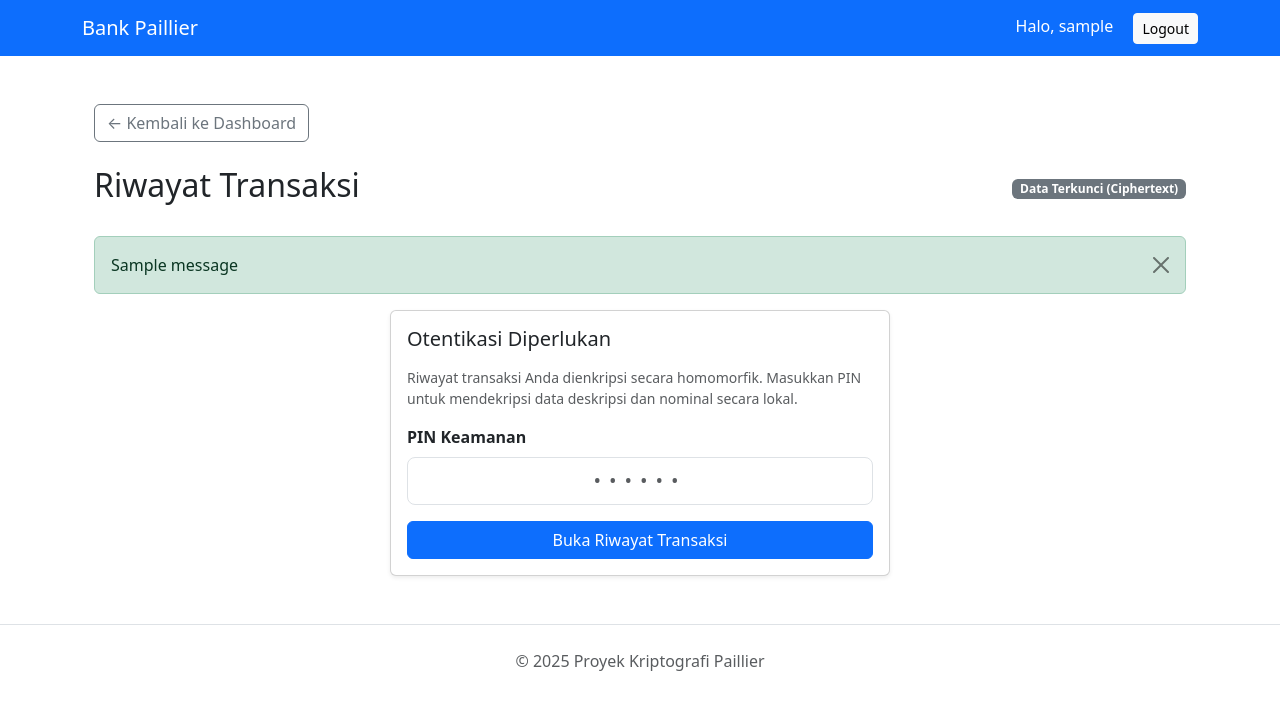
After one commit to WigunTedja/Program, a Django app: page /bank/riwayat/ in a window 1280 px wide. The commit adds this page. Shown: the top 710 px of the page. Run offline with Django 5.2, Linux system fonts and the light colour scheme; a user stored in the database is signed in; tables that the repository leaves empty hold one stand-in row (values such as "Sample post"); one stand-in notice (Sample message) is shown.

Commit message:
added riwayat transaksi

```diff
--- a/paillier_bank/authentication/models.py
+++ b/paillier_bank/authentication/models.py
@@ -4,6 +4,9 @@ class Nasabah(models.Model):
 
     user = models.OneToOneField(User, on_delete=models.CASCADE, related_name='nasabah')
     nama_lengkap = models.CharField(max_length=255)
+
+    # Akan dienkripsi
+    alamat = models.TextField(null=True, blank=True)
 
     # Saldo saat ini (Ciphertext).
     # Disarankan: default value di-set saat user create, bukan di sini (karena butuh enkripsi '0')
--- a/paillier_bank/banking/models.py
+++ b/paillier_bank/banking/models.py
@@ -22,6 +22,9 @@ class Transaction(models.Model):
     # HANYA TERISI JIKA TIPE TRANSAKSI = TRANSFER
     amount_enc_receiver = models.TextField(null=True, blank=True, help_text="Nominal encrypted with Receiver PK")
 
+    # Akan dienkripsi
+    deskripsi = models.TextField(null=True, blank=True)
+
     # Menggunakan ForeignKey agar data konsisten. Jika penerima dihapus, set null.
     related_nasabah = models.ForeignKey(
         'authentication.Nasabah',
--- a/paillier_bank/banking/templates/pages/admin_register_nasabah.html
+++ b/paillier_bank/banking/templates/pages/admin_register_nasabah.html
@@ -71,6 +71,11 @@
                     </div>
 
                     <div class="form-group">
+                        <label for="alamat">Alamat</label>
+                        <input type="text" id="alamat" name="alamat" required placeholder="Budi Santoso">
+                    </div>
+
+                    <div class="form-group">
                         <label for="email">Email</label>
                         <input type="text" id="email" name="email" required placeholder="budi@example.com">
                     </div>
--- a/paillier_bank/banking/templates/pages/admin_setor_tunai.html
+++ b/paillier_bank/banking/templates/pages/admin_setor_tunai.html
@@ -105,6 +105,11 @@
                 <input type="number" name="nominal_setor" id="nominal_setor" required min="1" placeholder="Contoh: 50000">
                 <p class="helper-text">*Nominal akan dienkripsi sebelum disimpan.</p>
             </div>
+            <div class="form-group">
+                <label for="deskripsi">Deskripsi</label>
+                <input type="text" name="deskripsi" id="deskripsi" placeholder="Deskripsi Transaksi">
+                <p class="helper-text">*Deskripsi dienkripsi sebelum disimpan.</p>
+            </div>
 
             <button type="submit" class="btn-submit">Proses Transaksi</button>
         </form>
--- a/paillier_bank/banking/templates/pages/admin_tarik_tunai.html
+++ b/paillier_bank/banking/templates/pages/admin_tarik_tunai.html
@@ -105,6 +105,11 @@
                 <input type="number" name="nominal_tarik" id="nominal_tarik" required min="1" placeholder="Contoh: 50000">
                 <p class="helper-text">*Nominal akan dienkripsi sebelum disimpan.</p>
             </div>
+            <div class="form-group">
+                <label for="deskripsi">Deskripsi</label>
+                <input type="text" name="deskripsi" id="deskripsi" placeholder="Deskripsi Transaksi">
+                <p class="helper-text">*Deskripsi dienkripsi sebelum disimpan.</p>
+            </div>
 
             <button type="submit" class="btn-submit">Proses Transaksi</button>
         </form>
--- /dev/null
+++ b/paillier_bank/banking/templates/pages/riwayat_transaksi.html
@@ -0,0 +1,104 @@
+{% extends 'base.html' %}
+
+{% block content %}
+<div class="container mt-5">
+
+    <div class="mb-4">
+        <a href="{% url 'bank-dashboard' %}" class="btn btn-outline-secondary">
+            &larr; Kembali ke Dashboard
+        </a>
+    </div>
+
+    <div class="d-flex justify-content-between align-items-center mb-4">
+        <h2>Riwayat Transaksi</h2>
+        {% if pin_verified %}
+            <span class="badge bg-success">Data Terdekripsi</span>
+        {% else %}
+            <span class="badge bg-secondary">Data Terkunci (Ciphertext)</span>
+        {% endif %}
+    </div>
+
+    {% if messages %}
+        {% for message in messages %}
+            <div class="alert alert-{{ message.tags }} alert-dismissible fade show" role="alert">
+                {{ message }}
+                <button type="button" class="btn-close" data-bs-dismiss="alert" aria-label="Close"></button>
+            </div>
+        {% endfor %}
+    {% endif %}
+
+    {% if not pin_verified %}
+        <div class="card shadow-sm mx-auto" style="max-width: 500px;">
+            <div class="card-body">
+                <h5 class="card-title mb-3">Otentikasi Diperlukan</h5>
+                <p class="text-muted small">Riwayat transaksi Anda dienkripsi secara homomorfik. Masukkan PIN untuk mendekripsi data deskripsi dan nominal secara lokal.</p>
+                <form method="POST">
+                    {% csrf_token %}
+                    <div class="mb-3">
+                        <label for="pin" class="form-label fw-bold">PIN Keamanan</label>
+                        <input type="password" class="form-control form-control-lg text-center" id="pin" name="pin"
+                               maxlength="6" required placeholder="••••••" style="letter-spacing: 0.5rem;">
+                    </div>
+                    <div class="d-grid gap-2">
+                        <button type="submit" class="btn btn-primary">Buka Riwayat Transaksi</button>
+                    </div>
+                </form>
+            </div>
+        </div>
+    {% else %}
+        <div class="card shadow-sm">
+            <div class="card-body p-0">
+                <div class="table-responsive">
+                    <table class="table table-hover mb-0">
+                        <thead class="table-light">
+                            <tr>
+                                <th>Waktu</th>
+                                <th>Tipe</th>
+                                <th>Deskripsi</th>
+                                <th class="text-end">Nominal</th>
+                            </tr>
+                        </thead>
+                        <tbody>
+                            {% for tx in transaksi %}
+                            <tr>
+                                <td class="align-middle">
+                                    <small class="text-muted">{{ tx.timestamp|date:"d M Y" }}</small><br>
+                                    {{ tx.timestamp|date:"H:i" }}
+                                </td>
+                                <td class="align-middle">
+                                    {% if tx.type == 'SETOR' %}
+                                        <span class="badge rounded-pill bg-success">SETOR</span>
+                                    {% elif tx.type == 'TARIK' %}
+                                        <span class="badge rounded-pill bg-danger">TARIK</span>
+                                    {% else %}
+                                        <span class="badge rounded-pill bg-primary">{{ tx.type }}</span>
+                                    {% endif %}
+                                </td>
+                                <td class="align-middle">
+                                    <strong>{{ tx.deskripsi }}</strong>
+                                </td>
+                                <td class="align-middle text-end fw-bold">
+                                    {% if tx.type == 'TARIK' %}-{% else %}+{% endif %}
+                                    Rp {{ tx.amount_enc }}
+                                </td>
+                            </tr>
+                            {% empty %}
+                            <tr>
+                                <td colspan="4" class="text-center py-4 text-muted">
+                                    Belum ada riwayat transaksi.
+                                </td>
+                            </tr>
+                            {% endfor %}
+                        </tbody>
+                    </table>
+                </div>
+            </div>
+        </div>
+
+        <div class="mt-4 d-flex justify-content-center">
+            <a href="{% url 'riwayat-transaksi-nasabah' %}" class="btn btn-warning">Sembunyikan / Kunci Kembali</a>
+        </div>
+    {% endif %}
+
+</div>
+{% endblock %}
--- a/paillier_bank/banking/urls.py
+++ b/paillier_bank/banking/urls.py
@@ -9,5 +9,5 @@ urlpatterns = [
 
     path('dashboard/', views.dashboard, name='bank-dashboard'),
     path('saldo/', views.lihat_saldo, name='lihat-saldo'),
-    path('transfer/', views.transfer_saldo, name='transfer-saldo'),
+    path('riwayat/', views.riwayat_transaksi, name='riwayat-transaksi-nasabah'),
 ]
--- a/paillier_bank/banking/views.py
+++ b/paillier_bank/banking/views.py
@@ -7,9 +7,10 @@ from django.db.models import Q
 from authentication.models import Nasabah
 from django.http import HttpResponse
 import hashlib
-from phe import paillier, EncryptedNumber
-from .utils import decrypt_private_key, encrypt_private_key, paillier_encrypt, generate_paillier_keypair, paillier_addition, paillier_subtraction, PublicKey
+# from phe import paillier, EncryptedNumber
+from .utils import EncryptedNumber, decrypt_private_key, encrypt_private_key, paillier_encrypt, generate_paillier_keypair, paillier_addition, paillier_subtraction, PublicKey, PrivateKey
 from .models import Transaction
+from . import text_encrypt
 
 
 def is_admin(user):
@@ -44,6 +45,7 @@ def admin_register_nasabah_page(request):
     if request.method == 'POST':
         nama_lengkap = request.POST.get('nama_lengkap')
         username = request.POST.get('username')
+        alamat = request.POST.get('alamat')
         email = request.POST.get('email')
         password = request.POST.get('password')
         pin = request.POST.get('pin')
@@ -71,6 +73,9 @@ def admin_register_nasabah_page(request):
                 # 6. Hash PIN
                 pin_hash = hashlib.sha256(pin.encode()).hexdigest()
 
+                # 7. Enkripsi alamat
+                encrypted_alamat = text_encrypt.encrypt_text(alamat, public_key)
+
                 # 7. Simpan Nasabah
                 Nasabah.objects.create(
                     user=user,
@@ -80,7 +85,8 @@ def admin_register_nasabah_page(request):
                     priv_pail_key=encrypted_priv_key,
                     key_salt=salt_hex,
                     pin_hash=pin_hash,
-                    encrypted_saldo=encrypted_saldo_str
+                    encrypted_saldo=encrypted_saldo_str,
+                    alamat=encrypted_alamat
                 )
 
                 messages.success(request, f"Sukses! Nasabah {nama_lengkap} berhasil didaftarkan dengan Kunci Homomorfik.")
@@ -101,6 +107,7 @@ def admin_setor_tunai(request):
         username = request.POST.get('username', '').strip()
         email = request.POST.get('email', '').strip()
         nominal_setor = request.POST.get('nominal_setor')
+        deskripsi = request.POST.get('deskripsi')
 
         try:
             # Validasi input kosong
@@ -150,13 +157,16 @@ def admin_setor_tunai(request):
                 nasabah.encrypted_saldo = str(cipher_saldo_baru)
                 nasabah.save()
 
-                # 7. Catat riwayat transaksi
+                # 7. Enkripsi riwayat
+                encrypted_deskripsi = text_encrypt.encrypt_text(deskripsi, public_key)
+                # 8. Catat riwayat transaksi
                 Transaction.objects.create(
                     nasabah= nasabah,
                     transaction_type = 'SETOR',
                     amount_enc_sender= str(cipher_setor.ciphertext()),
                     amount_enc_receiver= None,
                     related_nasabah= None,
+                    deskripsi= encrypted_deskripsi,
                 )
 
                 messages.success(request, f"Sukses! Saldo  ditambahkan ke {nasabah.nama_lengkap}.")
@@ -176,6 +186,7 @@ def admin_tarik_tunai(request):
         username = request.POST.get('username','').strip()
         email = request.POST.get('email','').strip()
         nominal_tarik = request.POST.get('nominal_tarik')
+        deskripsi = request.POST.get('deskripsi')
 
         try:
             # Validasi input kosong
@@ -223,13 +234,18 @@ def admin_tarik_tunai(request):
                 nasabah.encrypted_saldo = str(cipher_saldo_baru)
                 nasabah.save()
 
-                # 7. Catat riwayat transaksi
+
+                # 7. Enkripsi riwayat
+                encrypted_deskripsi = text_encrypt.encrypt_text(deskripsi, public_key)
+
+                # 8. Catat riwayat transaksi
                 Transaction.objects.create(
                     nasabah=nasabah,
                     transaction_type = 'TARIK',
                     amount_enc_sender = str(cipher_tarik.ciphertext()),
                     amount_enc_receiver = None,
                     related_nasabah = None,
+                    deskripsi = encrypted_deskripsi,
                 )
 
                 messages.success(request, f"Sukses! Saldo  ditarik dari {nasabah.nama_lengkap}.")
@@ -247,18 +263,14 @@ def admin_tarik_tunai(request):
 
 @login_required(login_url='login')
 def lihat_saldo(request):
-    """
-    View untuk melihat saldo terdekripsi.
-    Membutuhkan input PIN dari user setiap kali diakses (Session-less encryption).
-    """
-    nasabah = request.user.nasabah # Mengakses via related_name
+    nasabah = request.user.nasabah
     saldo_plain = None
     error_msg = None
 
     if request.method == 'POST':
         pin_input = request.POST.get('pin')
 
-        # 1. Verifikasi Hash PIN (Cepat, hemat resource CPU sebelum dekripsi berat)
+        # 1. Verifikasi Hash PIN
         input_hash = hashlib.sha256(pin_input.encode()).hexdigest()
 
         if input_hash != nasabah.pin_hash:
@@ -277,16 +289,18 @@ def lihat_saldo(request):
                 # Saldo di DB tersimpan sebagai String angka ciphertext
                 encrypted_saldo_int = int(nasabah.encrypted_saldo)
 
-                # Bungkus kembali menjadi EncryptedNumber agar bisa didekripsi library phe
-                enc_saldo_obj = paillier.EncryptedNumber(private_key.public_key, encrypted_saldo_int)
+                # Bungkus kembali menjadi EncryptedNumber
+                publicKey_nasabah = PublicKey(int(nasabah.pub_key_n))
+                # enc_saldo_obj = EncryptedNumber(encrypted_saldo_int, publicKey_nasabah)
 
                 # DO THE MAGIC: Dekripsi Homomorfik
-                saldo_plain = private_key.decrypt(enc_saldo_obj)
+                saldo_plain = private_key.decrypt(encrypted_saldo_int)
 
                 messages.success(request, "Saldo berhasil didekripsi.")
 
             except Exception as e:
                 error_msg = f"Error Dekripsi: {str(e)}"
+                print(f"DEBUG: Error={str(e)}")
                 messages.error(request, error_msg)
 
     return render(request, 'pages/lihat_saldo.html', {
@@ -295,6 +309,64 @@ def lihat_saldo(request):
     })
 
 @login_required(login_url='login')
-def transfer_saldo(request):
-    # TODO: Nanti di sini form transfer -> homomorphic addition -> update DB
-    return HttpResponse("<h3>PLACEHOLDER: Halaman Transfer (Homomorphic Addition akan ada di sini)</h3>")
+def riwayat_transaksi(request):
+    nasabah = request.user.nasabah
+    transaksi_list = Transaction.objects.filter(nasabah=nasabah).order_by('-timestamp')
+    transactions_decrypted = []
+    pin_verified = False
+
+    if request.method == 'POST':
+        pin_input = request.POST.get('pin')
+
+        # 1. Verifikasi Hash PIN
+        input_hash = hashlib.sha256(pin_input.encode()).hexdigest()
+
+        if input_hash != nasabah.pin_hash:
+            messages.error(request, "PIN Salah!")
+        else:
+            try:
+                # 2. Dekripsi Private Key Paillier menggunakan PIN
+                private_key = decrypt_private_key(
+                    encrypted_blob_str=nasabah.priv_pail_key,
+                    pin=pin_input,
+                    salt_hex=nasabah.key_salt,
+                    pub_n=nasabah.pub_key_n
+                )
+
+                # Rekonstruksi Public Key untuk proses dekripsi teks
+                public_key = PublicKey(int(nasabah.pub_key_n))
+
+                # 3. Iterasi dan Dekripsi Deskripsi per Transaksi
+                for tx in transaksi_list:
+                    deskripsi = "Gagal mendekripsi deskripsi."
+                    nominal = "Gagal mendekripsi nominal"
+                    if tx.deskripsi:
+                        deskripsi = text_encrypt.decrypt_text(tx.deskripsi,private_key,public_key)
+                    if tx.amount_enc_sender:
+                        nominal = private_key.decrypt(int(tx.amount_enc_sender))
+
+                # # Iterasi dekripsi nominal transaksi
+                # for tx in transaksi_list:
+                #     nominal = "Gagal mendekripsi nominal"
+                #     if tx.amount_enc_sender:
+                #         nominal = private_key.decrypt(tx.amount_enc_sender)
+
+                    # Simpan data ke list sementara
+                    transactions_decrypted.append({
+                        'timestamp': tx.timestamp,
+                        'type': tx.transaction_type,
+                        'deskripsi': deskripsi,
+                        'amount_enc': nominal
+                    })
+
+                pin_verified = True
+                messages.success(request, "Riwayat transaksi berhasil didekripsi.")
+
+            except Exception as e:
+                messages.error(request, f"Error Dekripsi: {str(e)}")
+
+    context = {
+        'transaksi': transactions_decrypted if pin_verified else None,
+        'pin_verified': pin_verified
+    }
+    return render(request, 'pages/riwayat_transaksi.html', context)
```
Also changed, not shown: paillier_bank/banking/templates/pages/bank_dashboard.html (+4 -4 lines), paillier_bank/banking/text_encrypt.py (added, +91 -0 lines), paillier_bank/banking/utils.py (+37 -16 lines), paillier_bank/authentication/migrations/0002_nasabah_alamat.py (added), paillier_bank/banking/migrations/0002_transaction_deskripsi.py (added).
